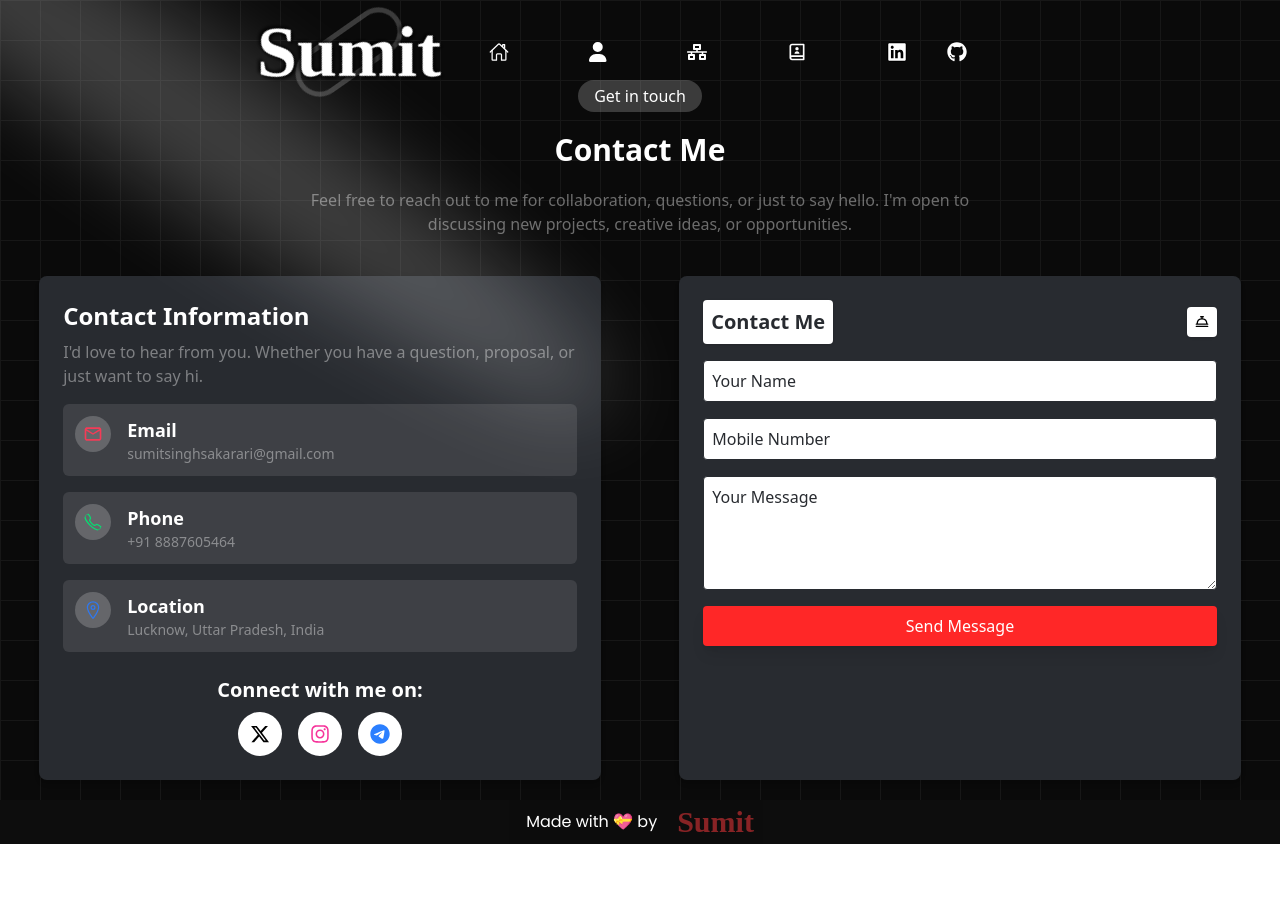
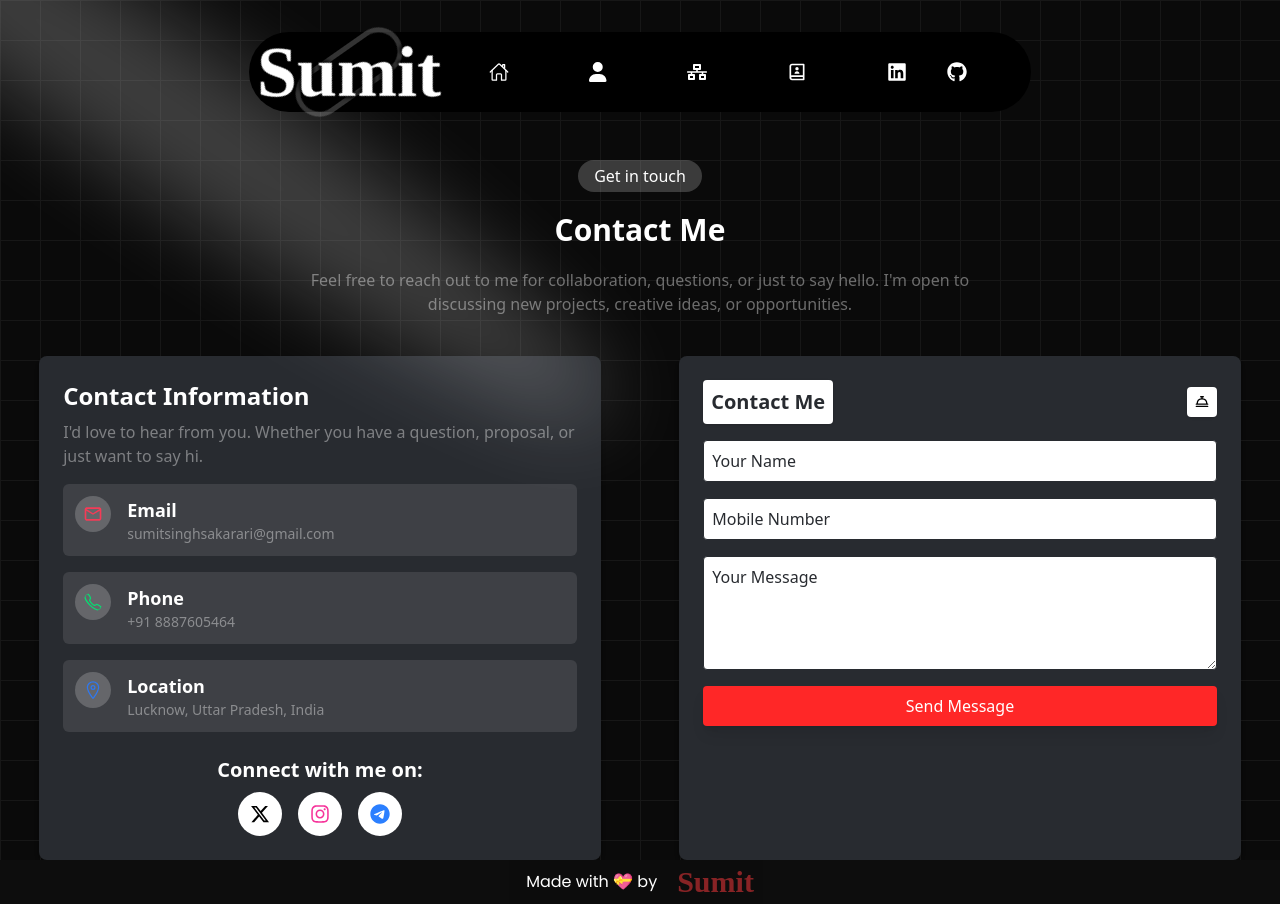
Before and after one commit to sumiit-siingh/frst-portfolio, a React (Vite) app: page /contact in a window 1280 px wide. Before the commit the page ends 844 px from the top, so only its background shows below. Built offline with nearby package versions, Linux system fonts and the light colour scheme; a web font is replaced by a local one.

Commit message:
updated navbar

```diff
--- a/src/component/navbar.jsx
+++ b/src/component/navbar.jsx
@@ -27,14 +27,15 @@ const Navbar = () => {
     }, []);
 
     return (
-        <div className={`h-10 w-full flex  justify-center font-[Poppins] space-x-20 z-[1000] fixed top-0 left-0 select-none transition-all duration-300 mt-8 rounded-full ${scrolled ? "" : "bg-transparent"}`}>
+        <div className={`h-10  w-full flex  justify-center font-[Poppins] space-x-20 z-10 fixed top-0 left-0 select-none transition-all duration-3 mt-8 rounded-full ${scrolled ? "" : "bg-transparent"}`}>
 
             {/* Logo */}
+
+            <div className='flex  bg-black p-10 rounded-full  items-center justify-center space-x-20 z-'>
                 <div
                     onMouseEnter={() => setIsHover(true)}
                     onMouseLeave={() => setIsHover(false)}
-                className="font-extrabold text-2xl transition duration-300 ease-in-out hover:-translate-y-1 hover:scale-110 flex justify-around items-center"
-            >
+                    className="font-extrabold text-2xl transition duration-300 ease-in-out hover:-translate-y-1 hover:scale-110 flex justify-around items-center">
 
 
                     <div className="relative w-30 h-12 border-5 border-white/20 rounded-full -rotate-35 ">
@@ -46,12 +47,13 @@ const Navbar = () => {
                 </div>
 
                 {/* Hamburger icon for mobile */}
-            <div className="sm:hidden text-3xl  text-white cursor-pointer" onClick={() => setIsMobileMenuOpen(!isMobileMenuOpen)}>
+                <div className="md:hidden text-3xl  translate-x-15  text-white cursor-pointer" onClick={() => setIsMobileMenuOpen(!isMobileMenuOpen)}>
                     {isMobileMenuOpen ? '✖' : '☰'}
                 </div>
 
                 {/* Desktop Menu */}
                 <div className="hidden md:flex items-center text-xl max-w-[100%]  gap-20 justify-around">
+
                     {[<IoHomeOutline />, <FontAwesomeIcon icon={faUser} />, <FaNetworkWired />, <RiContactsBook2Line />].map((item, i) => {
                         const routes = ["/home", "/about-me", "/projects", "/contact"];
                         return (
@@ -64,6 +66,7 @@ const Navbar = () => {
                             </div>
                         );
                     })}
+
                 </div>
 
                 {/* Social Icons Desktop */}
@@ -83,7 +86,7 @@ const Navbar = () => {
                         animate={{ x: "0%", opacity: 1 }}
                         exit={{ x: "100%", opacity: 0 }}
                         transition={{ duration: 0.4, ease: "easeInOut" }}
-                    className="fixed top-20 right-0 z-[9999] w-1/8 max-w-xs backdrop-blur-xl bg-white text-white py-4 rounded-l-3xl flex flex-col items-center space-y-4 md:hidden "
+                        className="fixed  top-20 right-0 z-[9999] w-1/8 max-w-xs backdrop-blur-xl bg-white text-white py-4 rounded-l-3xl flex flex-col items-center space-y-4 md:hidden "
                     >
                         {["🏠", "🙋‍♂️", "🗂️", "📞"].map((item, i) => {
                             const routes = ["/home", "/about-me", "/projects", "/contact"];
@@ -118,6 +121,7 @@ const Navbar = () => {
                     </motion.div>
                 )}
             </div>
+        </div>
     );
 };
 
--- a/src/pages/about.jsx
+++ b/src/pages/about.jsx
@@ -15,7 +15,7 @@ export default function About() {
 
             {/* Background Spotlight */}
             <Spotlight className="top-0 left-0 md:-top-10 md:left-40" fill="white" />
-            <div className="relative flex flex-col justify-center items-center pt-30 px-4 w-full gap-y-10">
+            <div className="relative flex flex-col justify-center items-center mt-40 px-4 w-full gap-y-10">
                 <a className=" flex justify-center text-sm sm:text-md font-semibold text-white/70 bg-white/10 rounded-xl px-4 py-1">About me</a>
                 <a className="text-3xl sm:text-5xl font-bold text-white text-center">Know who I am</a>
                 <p className="text-white/50 text-center max-w-xl text-sm sm:text-base">
--- a/src/pages/contact.jsx
+++ b/src/pages/contact.jsx
@@ -31,7 +31,7 @@ export default function Contact() {
             <Spotlight className="top-0 left-0 md:-top-10 md:left-40" fill="white" />
 
             {/* Heading */}
-            <div className="relative mt-20 flex flex-col items-center text-center px-4">
+            <div className="relative mt-40 flex flex-col items-center text-center px-4">
                 <div className="text-white bg-white/20 px-4 py-1 rounded-full">Get in touch</div>
                 <h1 className="text-white text-3xl font-bold mt-5">Contact Me</h1>
                 <p className="text-white/40 mt-5 max-w-2xl">
--- a/src/pages/homepage.jsx
+++ b/src/pages/homepage.jsx
@@ -22,7 +22,7 @@ export default function Homepage() {
       <Spotlight className="top-0 left-0 md:-top-10 md:left-40" fill="white" />
 
       {/* Top Section - Name and Photo */}
-      <div className="relative z-10 flex flex-col md:flex-row items-center justify-center gap-10 mt-20 px-6 md:px-20 w-full">
+      <div className="relative z-10 flex flex-col md:flex-row items-center justify-center gap-10 mt-4 0 px-6 md:px-20 w-full">
 
         {/* Left Text */}
         <div className="flex flex-col items-start space-y-4 text-center md:text-left mt-10">
--- a/src/pages/projects.jsx
+++ b/src/pages/projects.jsx
@@ -12,7 +12,7 @@ export default function () {
 
             {/* Background Spotlight */}
             <Spotlight className="top-0 left-0 md:-top-10 md:left-40" fill="white" />
-            <div className="flex flex-col mt-30 text-white relative w-full">
+            <div className="flex flex-col mt-40 text-white relative w-full">
                 {/* Wrapper div to center */}
                 <div className="flex justify-center items-center">
                     <div className="bg-white/15 flex items-center justify-center rounded-full text-white/70 text-sm  pl-4 pr-4 p-1 text-outline max-w-fit">
```
Lines whose indentation alone changed are shown as unchanged.
